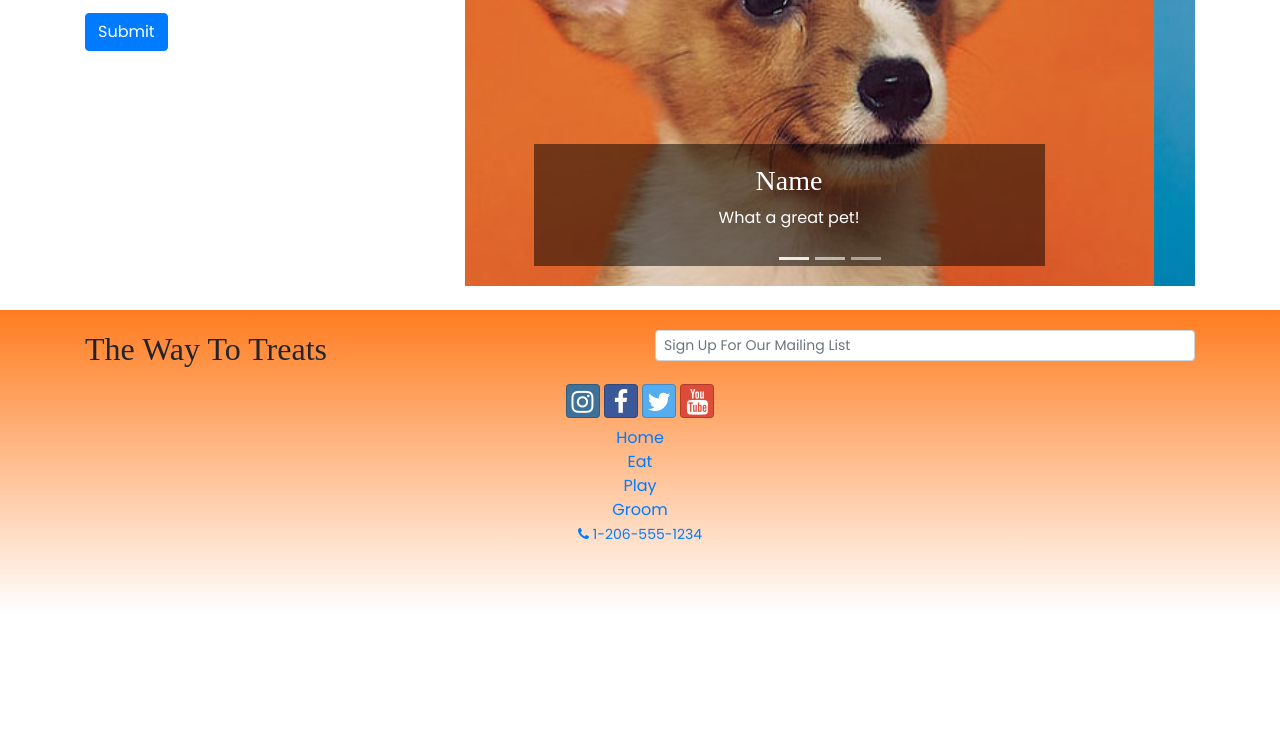
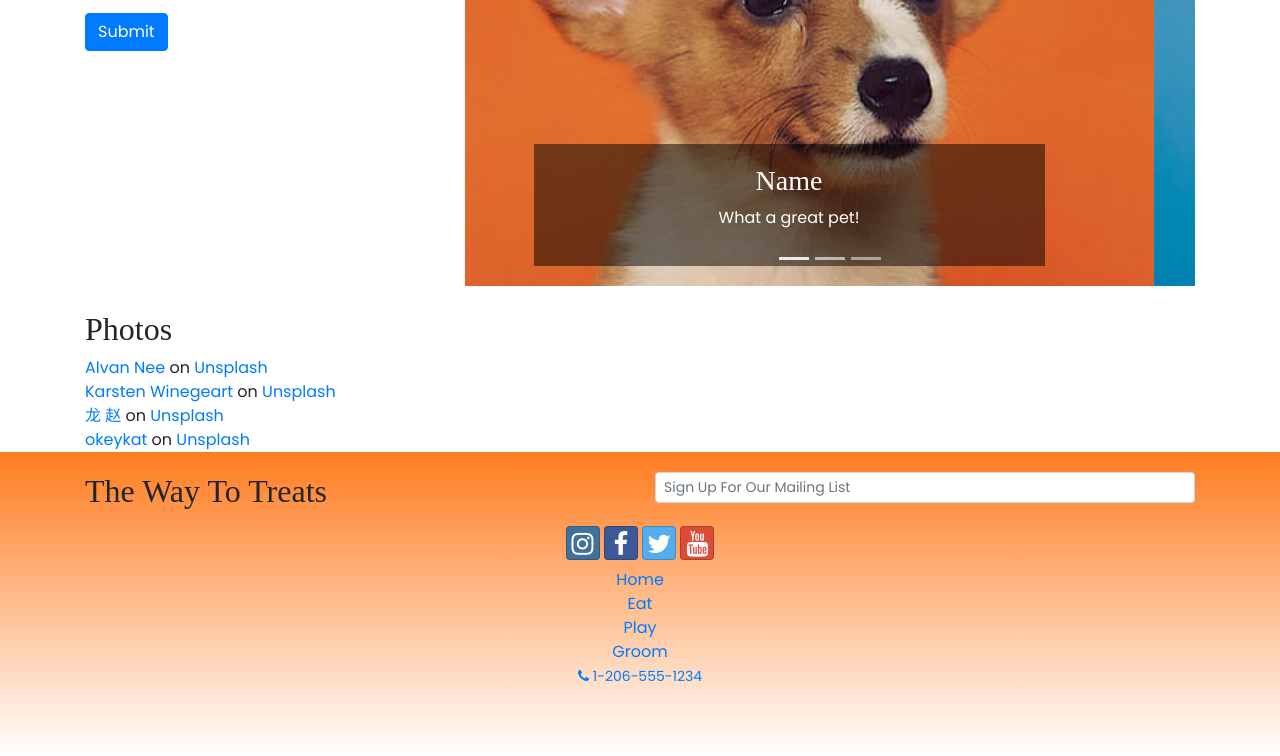
Before and after one commit to TylerWaugh01/Pet-Bootique, a website: page index.html in a window 1280 px wide. Shown: the part 1923-2679 px from the top of the page. Before the commit the page ends 2537 px from the top, so only its background shows below. Drawn offline with nearby package versions, Linux system fonts and the light colour scheme.

Commit message:
Grooming Changes, Credit Photos

```diff
--- a/index.html
+++ b/index.html
@@ -182,7 +182,7 @@
                     <div class="card-img-overlay">
                         <h5 class="card-title">Professional Groomers</h5>
                         <p class="card-text">Doggo ipsum long woofer aqua doggo you are doin me a concern puggorino.</p>
-                        <a href="#" class="btn btn-primary">Treat Yourself</a>
+                        <a href="groom.html" class="btn btn-primary">Treat Yourself</a>
                     </div>
                 </div>
             </div>
@@ -265,8 +265,7 @@
                                 alt="Third slide">
                             <div class="carousel-caption">
                                 <h3>Built To Last</h3>
-                                <p class="d-none d-sm-block">We stand by our products. Our toys are as tough as your
-                                    pup.</p>
+                                <p class="d-none d-sm-block">Another great pup!</p>
                             </div>
                         </div>
                         <div class="carousel-item pet-carousel-item">
@@ -290,7 +289,34 @@
                 </div>
             </div>
         </div>
+
+
+    <div class="row">
+        <div class="col-sm-12 col-md-4">
+            <h2>Photos</h2>
+        </div>
     </div>
+    <div class="row">
+        <div class="col-sm-12 col-md-4">
+            <a href="https://unsplash.com/@alvannee?utm_source=unsplash&utm_medium=referral&utm_content=creditCopyText">Alvan Nee</a> on <a href="https://unsplash.com/s/photos/dog?utm_source=unsplash&utm_medium=referral&utm_content=creditCopyText">Unsplash</a>
+        </div>
+    </div>
+    <div class="row">
+        <div class="col-sm-12 col-md-4">
+            <a href="https://unsplash.com/@karsten116?utm_source=unsplash&utm_medium=referral&utm_content=creditCopyText">Karsten Winegeart</a> on <a href="https://unsplash.com/s/photos/dog?utm_source=unsplash&utm_medium=referral&utm_content=creditCopyText">Unsplash</a>
+        </div>
+    </div>
+    <div class="row">
+        <div class="col-sm-12 col-md-4">
+            <a href="https://unsplash.com/@zhaolong?utm_source=unsplash&utm_medium=referral&utm_content=creditCopyText">龙 赵</a> on <a href="https://unsplash.com/s/photos/dog-food?utm_source=unsplash&utm_medium=referral&utm_content=creditCopyText">Unsplash</a>
+        </div>
+    </div>
+    <div class="row">
+        <div class="col-sm-12 col-md-4">
+            <a href="https://unsplash.com/@okeykat?utm_source=unsplash&utm_medium=referral&utm_content=creditCopyText">okeykat</a> on <a href="https://unsplash.com/s/photos/dog-food?utm_source=unsplash&utm_medium=referral&utm_content=creditCopyText">Unsplash</a>
+        </div>
+    </div>
+</div>
 
 
    <!-- Footer -->
@@ -346,12 +372,7 @@
 </body>
 
 </html>
-<!-- Photo by <a href="https://unsplash.com/@alvannee?utm_source=unsplash&utm_medium=referral&utm_content=creditCopyText">Alvan Nee</a> on <a href="https://unsplash.com/s/photos/dog?utm_source=unsplash&utm_medium=referral&utm_content=creditCopyText">Unsplash</a>
-Photo by <a href="https://unsplash.com/@karsten116?utm_source=unsplash&utm_medium=referral&utm_content=creditCopyText">Karsten Winegeart</a> on <a href="https://unsplash.com/s/photos/dog?utm_source=unsplash&utm_medium=referral&utm_content=creditCopyText">Unsplash</a>
-Photo by <a href="https://unsplash.com/@zhaolong?utm_source=unsplash&utm_medium=referral&utm_content=creditCopyText">龙 赵</a> on <a href="https://unsplash.com/s/photos/dog-food?utm_source=unsplash&utm_medium=referral&utm_content=creditCopyText">Unsplash</a>
-Photo by <a href="https://unsplash.com/@zhaolong?utm_source=unsplash&utm_medium=referral&utm_content=creditCopyText">龙 赵</a> on <a href="https://unsplash.com/s/photos/dog-food?utm_source=unsplash&utm_medium=referral&utm_content=creditCopyText">Unsplash</a>
-Photo by <a href="https://unsplash.com/@heyhoneybunny?utm_source=unsplash&utm_medium=referral&utm_content=creditCopyText">Ivana La</a> on <a href="https://unsplash.com/s/photos/pet-care?utm_source=unsplash&utm_medium=referral&utm_content=creditCopyText">Unsplash</a>
-Photo by <a href="https://unsplash.com/@okeykat?utm_source=unsplash&utm_medium=referral&utm_content=creditCopyText">okeykat</a> on <a href="https://unsplash.com/s/photos/dog-food?utm_source=unsplash&utm_medium=referral&utm_content=creditCopyText">Unsplash</a> -->
-<!-- https://unsplash.com/photos/brFsZ7qszSY -->
-<!-- https://unsplash.com/photos/oU6KZTXhuvk -->
-<!-- https://unsplash.com/photos/Qb7D1xw28Co?utm_source=unsplash&utm_medium=referral&utm_content=creditShareLink -->
+<!-- https://unsplash.com/photos/brFsZ7qszSY
+ https://unsplash.com/photos/oU6KZTXhuvk
+ https://unsplash.com/photos/Qb7D1xw28Co?utm_source=unsplash&utm_medium=referral&utm_content=creditShareLink
+ -->
```
Also changed, not shown: eat.html (+3 -3 lines), groom.html (+5 -8 lines).
